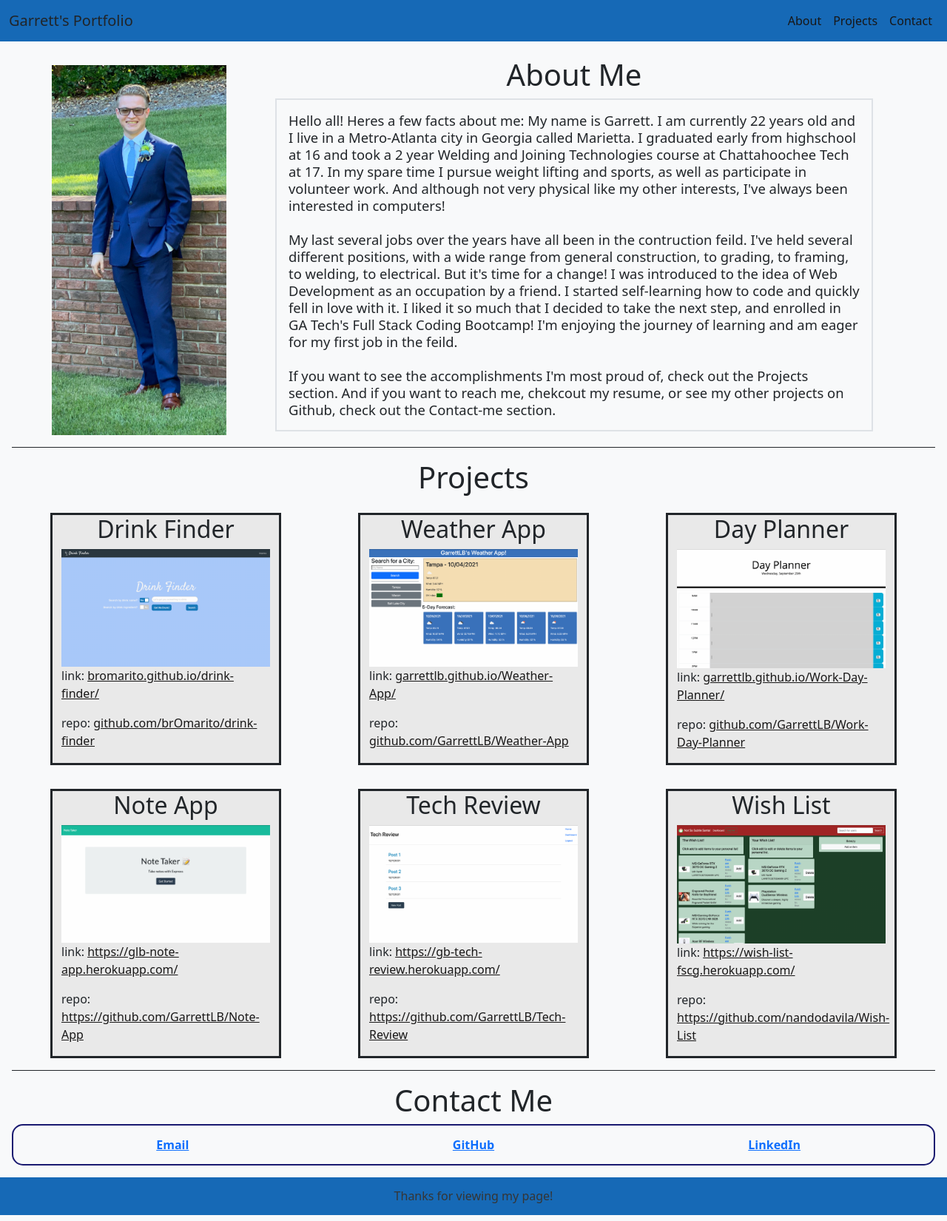
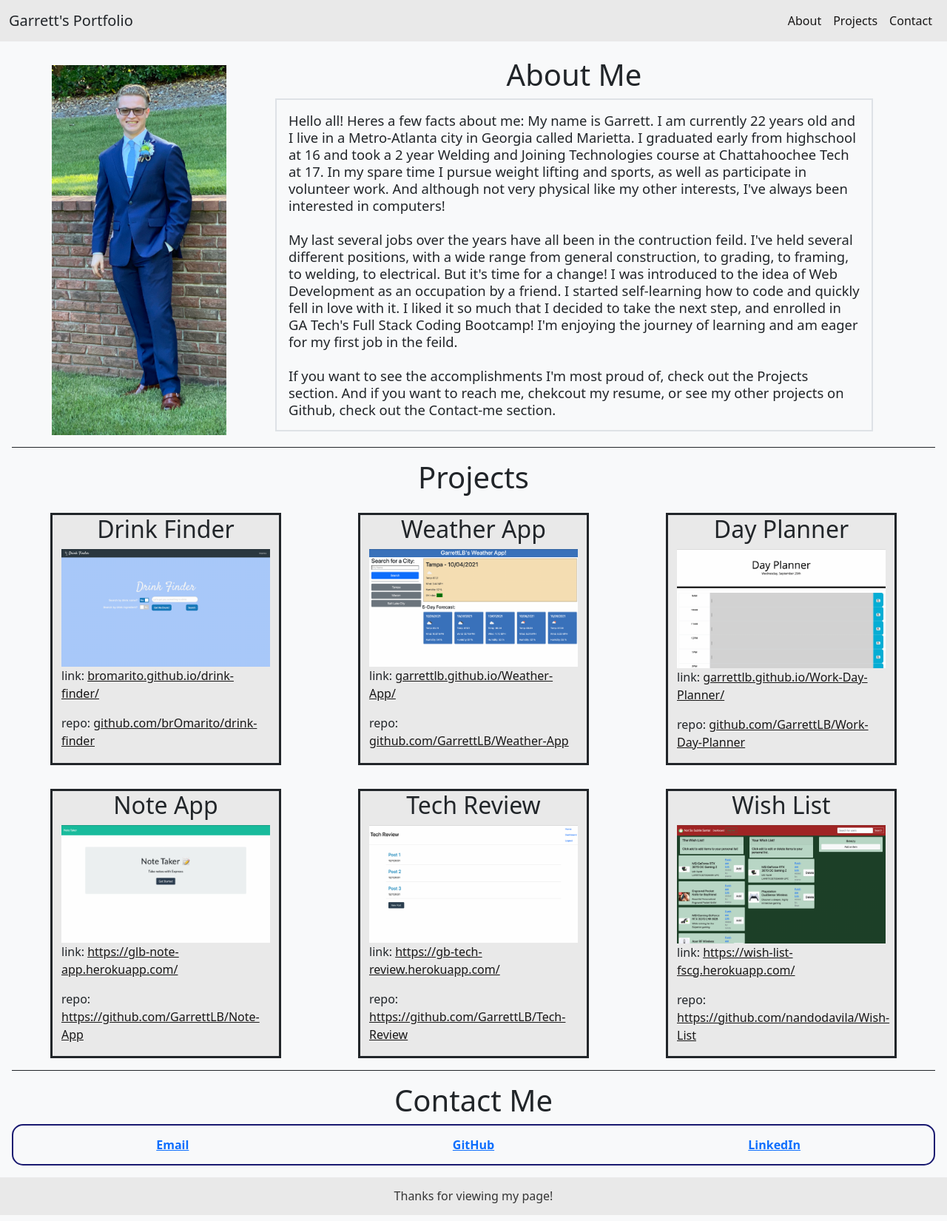
Before and after one commit to GarrettLB/My-Portfolio, a plain HTML site: page index.html in a window 1280 px wide. Shown: the whole page at 74% size. Drawn offline with nearby package versions, Linux system fonts and the light colour scheme.

Commit message:
header, footer color change

```diff
--- a/assets/style.css
+++ b/assets/style.css
@@ -1,20 +1,18 @@
 
 .navbar {
-    background-color: rgb(22, 105, 182);
+    background-color: rgb(233, 233, 233);
 }
 
 .bg {
     background-color: rgb(233, 233, 233);
 }
 
-/* rgb(69, 153, 233) */
-
 .link {
     color: rgb(24, 23, 23);
 }
 
 .link:hover {
-    color: rgb(138, 138, 138);
+    color: rgb(22, 105, 182);
 }
 
 .profile-pic {
@@ -45,5 +43,5 @@ section nav a {
 
 footer {
     color: rgb(53, 53, 53);
-    background-color: rgb(22, 105, 182);
+    background-color: rgb(233, 233, 233);
 }
```
